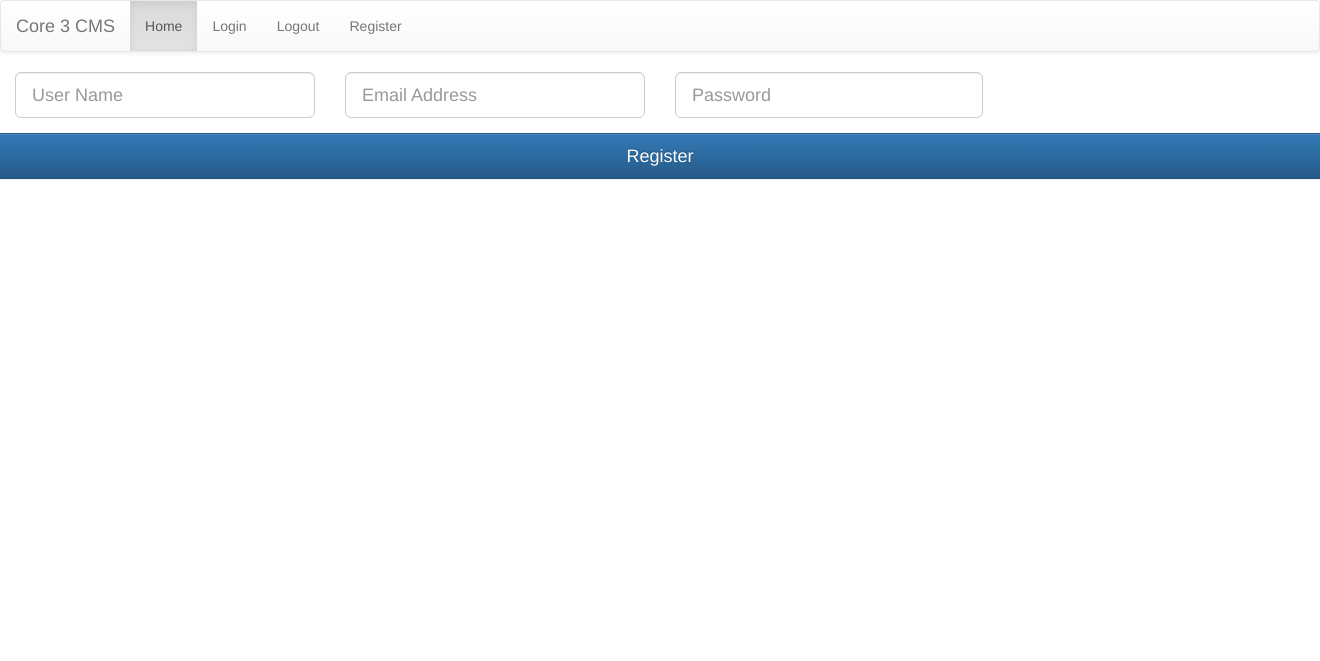
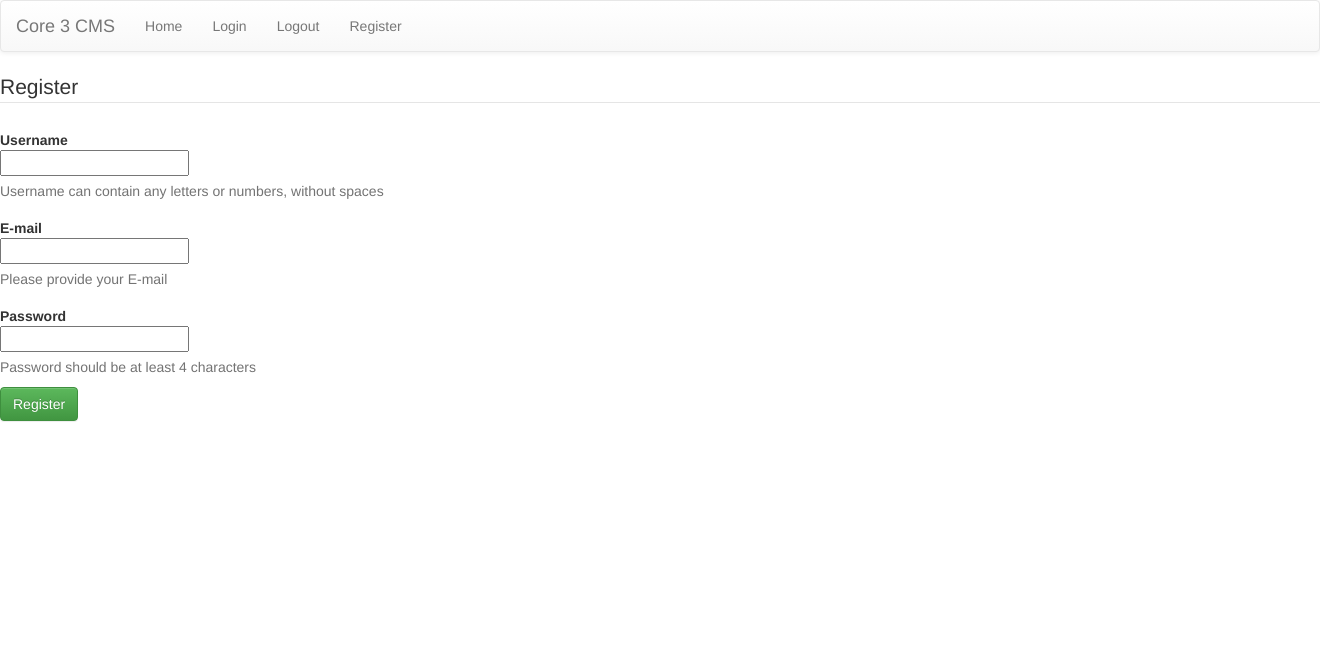
Before and after one commit to Core3Project/Core3, a PHP site: page /register.php in a window 1320 px wide; the page is wider, and only the part inside the window is pictured. Shown: the top 661 px of that part. Run offline with PHP 8.4, Linux system fonts and the light colour scheme.

Commit message:
Register Design
Updated Design for Register Page

```diff
--- a/login.php
+++ b/login.php
@@ -1,7 +1,6 @@
 <?php
 include "system/core/init.php";
 print(load_which("system/templates/header.tpl.php"));
-//print(load_page());
 ?>
 
 
@@ -28,7 +27,7 @@ return $data;
 
 <form role="form" method="post" action="" autocomplete="off">
                 <div class="form-group col-lg-3">
-                    <input type="text" name="username" id="username" class="form-control input-lg" placeholder="User Name" value="<?php if(isset($error)){ echo $_POST['username']; } ?>" tabindex="1">
+                    <input type="text" name="username" id="username" class="form-control input-lg" placeholder="User Name"  tabindex="1">
                 </div>
                 <div class="row">
                     <div>
--- a/logout.php
+++ b/logout.php
@@ -1,4 +1,5 @@
 <?php
 include "system/core/init.php";
+$_SESSION["login"] = false;
 session_destroy();
  ?>
--- a/register.php
+++ b/register.php
@@ -30,17 +30,57 @@ $sql = "INSERT INTO users(username,email,password) VALUES('$username','$email','
 }
 
  ?>
+ <form class="form-horizontal" role="form" method="post" action="" autocomplete="off">
+   <fieldset>
+     <div id="legend">
+       <legend class="">Register</legend>
+     </div>
+     <div class="control-group">
+       <!-- Username -->
+       <label class="control-label"  for="username">Username</label>
+       <div class="controls">
+         <input type="text" id="username" name="username" placeholder="" class="input-xlarge">
+         <p class="help-block">Username can contain any letters or numbers, without spaces</p>
+       </div>
+     </div>
 
+     <div class="control-group">
+       <!-- E-mail -->
+       <label class="control-label" for="email">E-mail</label>
+       <div class="controls">
+         <input type="text" id="email" name="email" placeholder="" class="input-xlarge">
+         <p class="help-block">Please provide your E-mail</p>
+       </div>
+     </div>
+
+     <div class="control-group">
+       <!-- Password-->
+       <label class="control-label" for="password">Password</label>
+       <div class="controls">
+         <input type="password" id="password" name="password" placeholder="" class="input-xlarge">
+         <p class="help-block">Password should be at least 4 characters</p>
+       </div>
+     </div>
+     <div class="control-group">
+       <!-- Button -->
+       <div class="controls">
+         <button class="btn btn-success" input type="submit" name="submit" value="Register">Register</button>
+       </div>
+     </div>
+   </fieldset>
+ </form>
+
+<!--
 <form role="form" method="post" action="" autocomplete="off">
-                <div class="form-group col-lg-3">
-                    <input type="text" name="username" id="username" class="form-control input-lg" placeholder="User Name" value="<?php if(isset($error)){ echo $_POST['username']; } ?>" tabindex="1">
+                <div class="form-group col-lg-2">
+                    <input type="text" name="username" id="username" class="form-control input-lg" placeholder="User Name" tabindex="1">
                 </div>
-                <div class="form-group col-lg-3">
-                    <input type="email" name="email" id="email" class="form-control input-lg" placeholder="Email Address" value="<?php if(isset($error)){ echo $_POST['email']; } ?>" tabindex="2">
+                <div class="form-group col-lg-2">
+                    <input type="email" name="email" id="email" class="form-control input-lg" placeholder="Email Address" tabindex="2">
                 </div>
                 <div class="row">
                     <div>
-                        <div class="form-group col-lg-3">
+                        <div class="form-group col-lg-2">
                             <input type="password" name="password" id="password" class="form-control input-lg" placeholder="Password" tabindex="3">
                         </div>
                     </div>
@@ -49,11 +89,12 @@ $sql = "INSERT INTO users(username,email,password) VALUES('$username','$email','
                 </div>
 
                 <div class="row">
-                    <div><input type="submit" name="submit" value="Register" class="btn btn-primary btn-block btn-lg" tabindex="5"></div>
+                  <center>  <div class="form-group col-lg-2"><input type="submit" name="submit" value="Register" class="btn btn-primary btn-block btn-lg" tabindex="5"></div></center>
                 </div>
 
 
             </form>
+          -->
           </body>
 </html>
 <?php
--- a/system/templates/header.tpl.php
+++ b/system/templates/header.tpl.php
@@ -22,7 +22,7 @@
          </div>
          <div id="navbar" class="navbar-collapse collapse">
            <ul class="nav navbar-nav">
-             <li class="active"><a href="#">Home</a></li>
+             <li><a href="index.php">Home</a></li>
              <li><a href="login.php">Login</a></li>
              <li><a href="logout.php">Logout</a></li>
              <li><a href="register.php">Register</a></li>
```
Also changed, not shown: index.php (+9 -1 lines).
